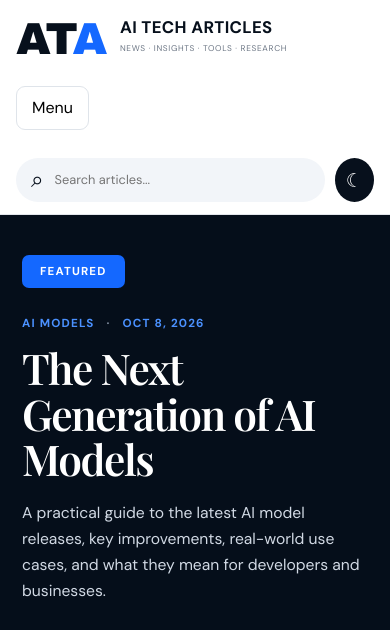
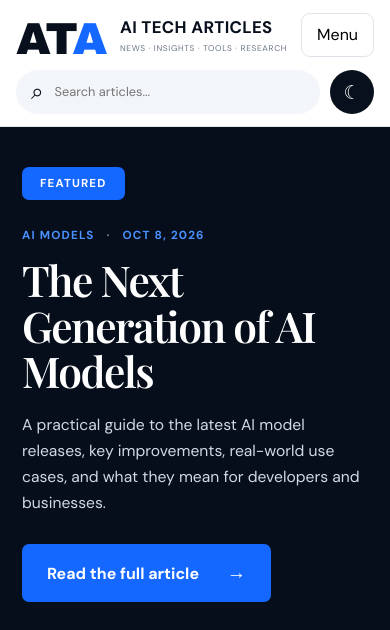
Before and after one commit to todaysnewsai/ChatGPTScope, a Jekyll site: the page built from index.html, in a window 390 px wide. Shown: the top 630 px of the page. Built offline with Jekyll 4.4.1, drawn with Linux system fonts in a browser that asks for light colours; the list of posts is cut into pages by our own code.

Commit message:
Fix mobile layout overflow and footer

```diff
--- a/assets/css/style.css
+++ b/assets/css/style.css
@@ -2,7 +2,7 @@
 --white:#fff;--ink:#07101c;--navy:#050e1a;--blue:#1468ff;--muted:#667085;--line:#dfe4ea;
 --serif:"Playfair Display",Georgia,serif;--sans:"DM Sans",Arial,sans-serif;--max:1410px
 }
-*{box-sizing:border-box}html{scroll-behavior:smooth}body{margin:0;background:var(--white);color:var(--ink);font-family:var(--sans);line-height:1.5}a{color:inherit}
+*{box-sizing:border-box}html{scroll-behavior:smooth}body{margin:0;background:var(--white);color:var(--ink);font-family:var(--sans);line-height:1.5;overflow-x:hidden}a{color:inherit}
 .container{width:min(calc(100% - 64px),var(--max));margin:auto}
 .site-header{height:92px;background:#fff;border-bottom:1px solid #e2e6eb;position:sticky;top:0;z-index:30}
 .header-inner{height:100%;display:flex;align-items:center;gap:28px}
@@ -38,5 +38,6 @@
 .dark body{background:#07101c;color:#eef4fb}.dark .site-header{background:#0a111c;border-color:#243142}.dark .brand-copy strong,.dark .site-nav a{color:#eef4fb}.dark .search-box{background:#141e2b}.dark .search-box input{color:#fff}.dark .news-card{background:#0d1722;border-color:#263445}.dark .news-body p,.dark .latest-heading p{color:#aab5c4}
 
 @media(max-width:1200px){.site-nav{gap:15px}.search-box{width:190px}.hero-main{grid-template-columns:1fr 1fr}.home-hero{grid-template-columns:minmax(0,1fr) 360px}.hero-list{padding:12px 18px}.hero-list-item{grid-template-columns:125px 1fr}.mini-image{height:88px}}
-@media(max-width:900px){.brand-copy{display:flex}.site-nav{display:none}.header-actions{margin-left:auto}.menu-toggle{display:block;order:4;border:1px solid var(--line);background:#fff;border-radius:9px;padding:9px 15px;font:inherit}.header-inner{flex-wrap:wrap;height:auto;min-height:76px;padding:12px 0}.header-actions{order:5;width:100%}.search-box{width:100%}.site-header{height:auto}.home-hero{display:block}.hero-main{grid-template-columns:1fr}.hero-image{min-height:330px}.hero-list{display:grid;grid-template-columns:1fr 1fr;gap:0 22px}.news-grid{grid-template-columns:repeat(2,1fr)}}
-@media(max-width:600px){.container,.latest,.editorial-note{width:calc(100% - 32px)}.ata-logo{font-size:2.8rem;height:46px}.brand-copy strong{font-size:1.05rem}.brand-copy small{font-size:.52rem}.hero-text{padding:40px 22px 45px}.hero-text h1{font-size:2.65rem}.hero-text p{font-size:.98rem}.hero-image{min-height:285px}.hero-list{display:flex;padding:8px 18px}.hero-list-item{grid-template-columns:110px 1fr}.mini-image{height:80px}.latest{padding-top:38px}.latest-heading{display:block}.view-all{display:inline-block;margin-top:18px}.latest h2{font-size:2.25rem}.news-grid{grid-template-columns:1fr}.news-image{height:180px}.news-card{display:grid;grid-template-columns:40% 60%}.news-image{height:100%}.news-body{padding:16px}.desktop-only{display:none}.editorial-note{display:block}.editorial-note>span{display:block;margin-bottom:10px}}
+@media(max-width:900px){.brand-copy{display:flex}.site-nav{display:none}.header-inner{height:auto;min-height:76px;padding:12px 0}.menu-toggle{display:block;border:1px solid var(--line);background:#fff;border-radius:9px;padding:9px 15px;font:inherit}.header-actions{width:100%;display:flex}.search-box{flex:1;min-width:0}.site-header{height:auto}.home-hero{display:block}.hero-main{grid-template-columns:1fr}.hero-image{min-height:330px}.hero-list{display:grid;grid-template-columns:1fr 1fr;gap:0 22px}.news-grid{grid-template-columns:repeat(2,1fr)}}
+@media(max-width:600px){.container,.latest,.editorial-note{width:calc(100% - 32px)}
+.header-inner{display:grid;grid-template-columns:minmax(0,1fr) auto;grid-template-rows:auto auto;column-gap:12px;row-gap:12px}.brand-lockup{grid-column:1;grid-row:1;min-width:0}.menu-toggle{grid-column:2;grid-row:1;align-self:center}.header-actions{grid-column:1 / -1;grid-row:2;display:flex;gap:10px;width:100%}.search-box{min-width:0}.theme-toggle{flex:0 0 44px}.site-header{position:relative}.ata-logo{font-size:2.8rem;height:46px}.brand-copy strong{font-size:1.05rem}.brand-copy small{font-size:.52rem}.hero-text{padding:40px 22px 45px}.hero-text h1{font-size:2.65rem}.hero-text p{font-size:.98rem}.hero-image{min-height:285px}.hero-list{display:flex;padding:8px 18px}.hero-list-item{grid-template-columns:110px 1fr}.mini-image{height:80px}.latest{padding-top:38px}.latest-heading{display:block}.view-all{display:inline-block;margin-top:18px}.latest h2{font-size:2.25rem}.news-grid{grid-template-columns:1fr}.news-image{height:180px}.news-card{display:grid;grid-template-columns:40% 60%}.news-image{height:100%}.news-body{padding:16px}.desktop-only{display:none}.editorial-note{display:block}.editorial-note>span{display:block;margin-bottom:10px}.footer-inner{display:block;min-width:0}.footer-inner>div{min-width:0}.footer-inner p{max-width:100%;overflow-wrap:anywhere}.footer-inner nav{display:flex;flex-wrap:wrap;gap:12px 20px;margin-top:22px;max-width:100%}.footer-inner nav a{white-space:normal}.site-footer{width:100%;overflow:hidden}}
```
